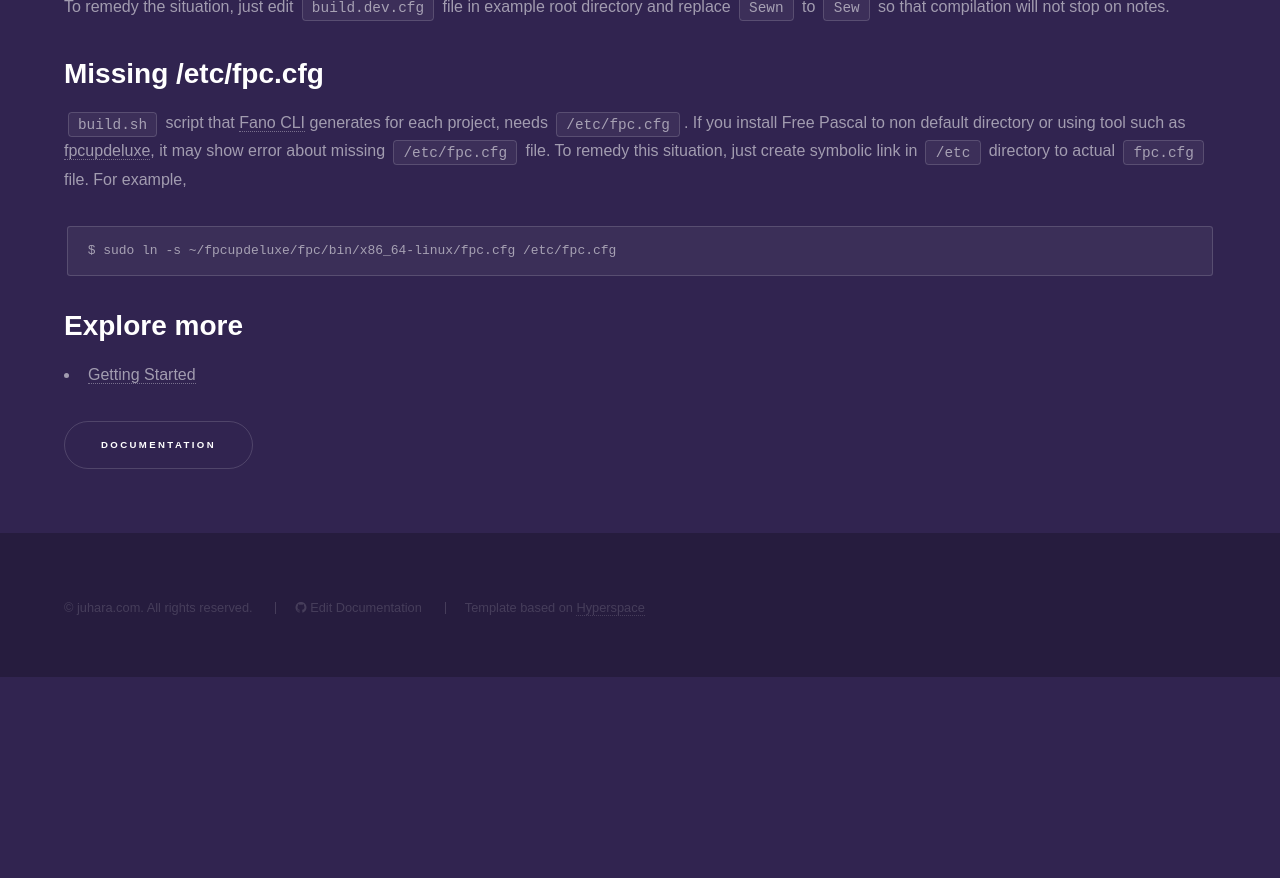
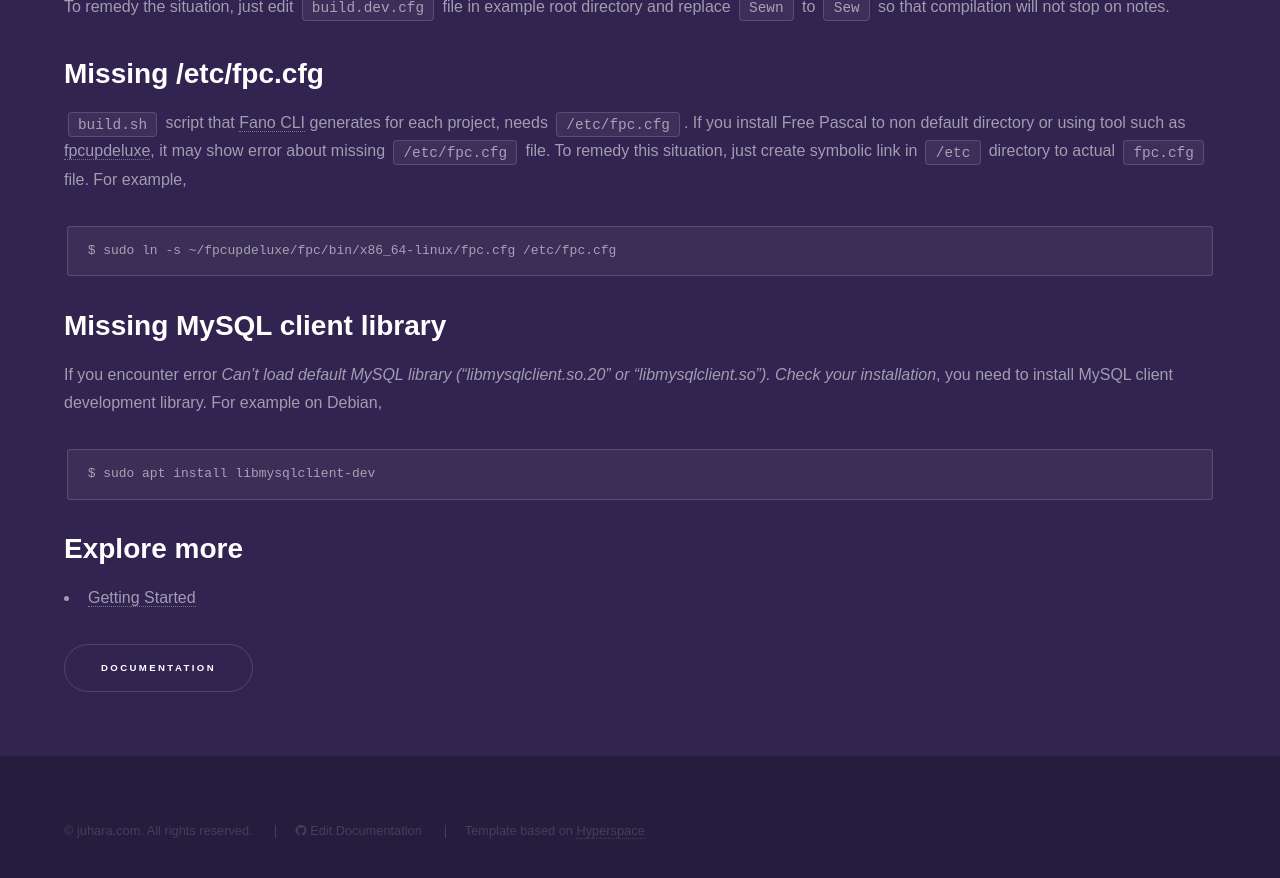
Before and after one commit to fanoframework/fanoframework.github.io, a Jekyll site: the page built from known-issues/index.md, in a window 1280 px wide and 900 px high, scrolled down 2804 px. Shown: the top 878 px of the window. Built offline with Jekyll 4.4.1, drawn with Linux system fonts in a browser that asks for light colours; our own code applies the rules of GitHub Pages for plain Markdown files; before the commit the page ends 3481 px from its top, so only the background shows below that.

Commit message:
Update index.md

````diff
--- a/known-issues/index.md
+++ b/known-issues/index.md
@@ -114,6 +114,13 @@ To remedy the situation, just edit `build.dev.cfg` file in example root director
 ```
 $ sudo ln -s ~/fpcupdeluxe/fpc/bin/x86_64-linux/fpc.cfg /etc/fpc.cfg
 ```
+## Missing MySQL client library
+
+If you encounter error *Can't load default MySQL library ("libmysqlclient.so.20" or "libmysqlclient.so"). Check your installation*, you need to install MySQL client development library. For example on Debian,
+
+```
+$ sudo apt install libmysqlclient-dev
+```
 
 ## Explore more
 
````
